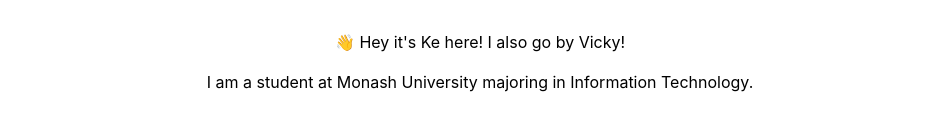
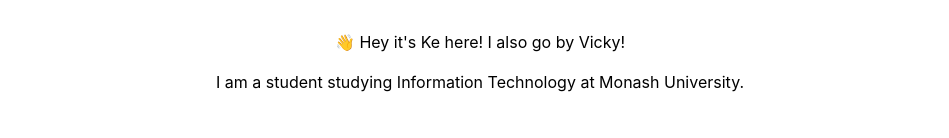
Before and after one commit to wannngkee/wannngkee.github.io, a React (Create React App) app: page / in a window 1280 px wide. Shown: the part 340-478 px from the top of the page, without its empty margins (160-1109 px from the left). Built offline with nearby package versions, Linux system fonts and the light colour scheme.

Commit message:
revise intro

```diff
--- a/src/pages/HomePage/index.js
+++ b/src/pages/HomePage/index.js
@@ -16,8 +16,7 @@
         </ul>
         <p>👋 Hey it's Ke here! I also go by Vicky! </p>
         <p>
-          I am a student at Monash University majoring in Information
-          Technology.
+          I am a student studying Information Technology at Monash University.
         </p>
       </section>
       <section className={styles.work}>
```
Also changed, not shown: 1 other file (tests, documents, lock files or other folders).
